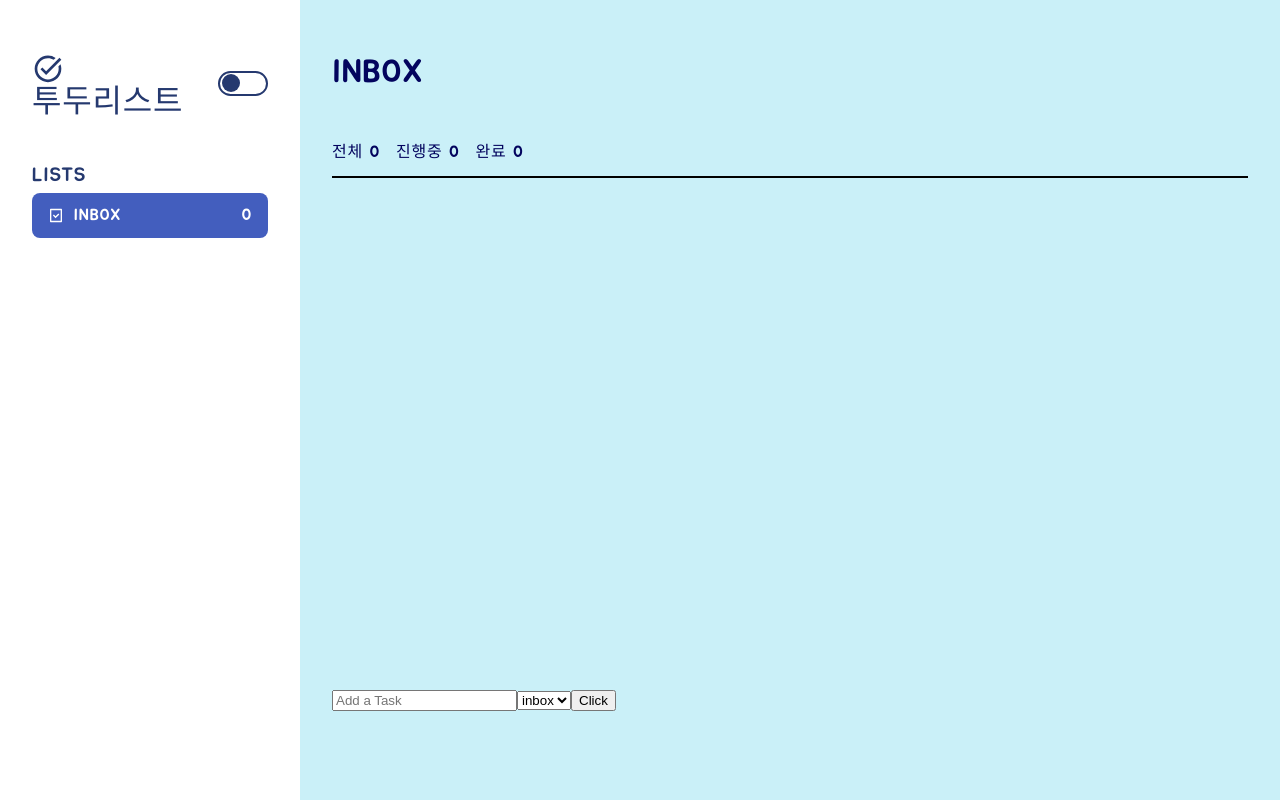
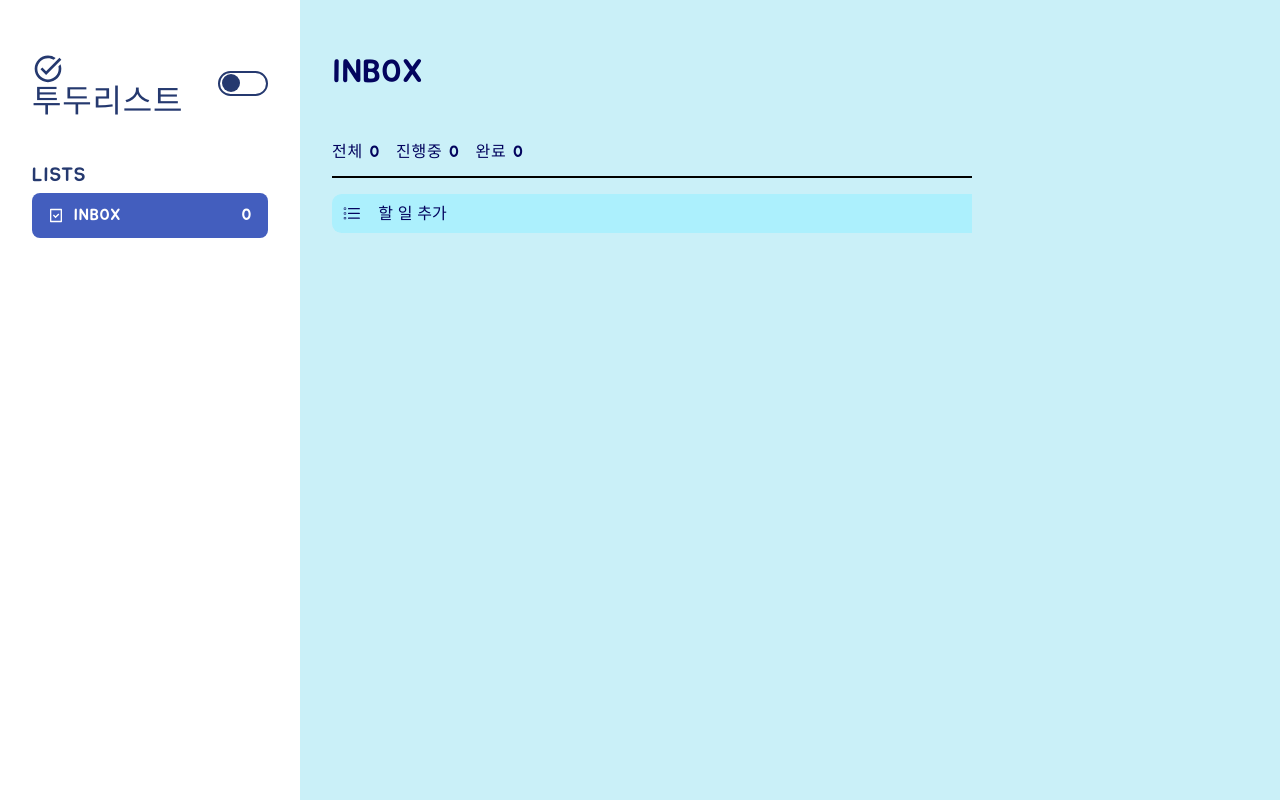
Before and after one commit to scseong/TodoList, a React (Create React App) app: page / in a window 1280 px wide. Built offline with nearby package versions, Linux system fonts and the light colour scheme.

Commit message:
feat: 투두리스트 생성폼 (#11)

```diff
--- a/src/components/Board.module.css
+++ b/src/components/Board.module.css
@@ -20,3 +20,7 @@
   font-size: 2rem;
   line-height: 1.5;
 }
+
+.container {
+  max-width: 50vw;
+}
--- a/src/components/Board.tsx
+++ b/src/components/Board.tsx
@@ -17,8 +17,8 @@ export default function Board() {
       </div>
       <div className={styles.container}>
         <BoardNav category={category} />
+        <CreateToDo category={category} />
         <ToDoList category={category} status={status} />
-        <CreateToDo />
       </div>
     </main>
   );
--- a/src/components/BoardNav.module.css
+++ b/src/components/BoardNav.module.css
@@ -1,6 +1,6 @@
 /* main nav */
 .nav {
-  margin-bottom: 2rem;
+  margin-bottom: 1rem;
 }
 
 /* main nav in contnets */
--- /dev/null
+++ b/src/components/CreateToDo.module.css
@@ -0,0 +1,36 @@
+.todoForm {
+  margin-bottom: 1rem;
+}
+
+.todoBox {
+  display: flex;
+  align-items: center;
+  padding-left: 0.6rem;
+  border-radius: 0.6rem;
+  background-color: #acf0fd;
+  transition: outline-color 1s ease-in-out;
+}
+
+.todoBox svg {
+  width: 20px;
+  height: 20px;
+  margin-right: 0.5rem;
+  color: var(--main-text);
+}
+
+.todoBox input {
+  width: 100%;
+  background: inherit;
+  outline: none;
+  border: none;
+  font-size: 1rem;
+  padding: 0.6rem;
+}
+
+.todoBox:has(input:focus) {
+  outline: 2px solid var(--main-text);
+}
+
+.todoBox input::placeholder {
+  color: var(--main-text);
+}
--- a/src/components/CreateToDo.tsx
+++ b/src/components/CreateToDo.tsx
@@ -1,11 +1,14 @@
 import React, { useState } from 'react';
-import { useToDosDispatch, useToDosState } from '../reducer/ToDosContext';
+import { useToDosDispatch } from '../reducer/ToDosContext';
+import styles from './CreateToDo.module.css';
+import { BsListTask } from 'react-icons/bs';
 
-export default function CreateToDo() {
-  const toDos = useToDosState();
-  const toDoCategory = Object.keys(toDos);
+interface ICreateToDoProps {
+  category: string;
+}
+
+export default function CreateToDo({ category }: ICreateToDoProps) {
   const [task, setTask] = useState('');
-  const [category, setCategory] = useState('inbox');
 
   const dispatch = useToDosDispatch();
   const onSubmit = (e: React.FormEvent<HTMLFormElement>) => {
@@ -21,41 +24,28 @@ export default function CreateToDo() {
       category,
       payload: { id, description, done, createdBy },
     });
+
+    setTask('');
   };
 
-  //React.ChangeEvent<HTMLInputElement>
-  const onChange = (e: any) => {
-    const { name, value } = e.target;
-    switch (name) {
-      case 'category':
-        setCategory(value);
-        break;
-      case 'task':
+  const onChange = (e: React.ChangeEvent<HTMLInputElement>) => {
+    const { value } = e.target;
     setTask(value);
-        break;
-      default:
-        console.error('error');
-    }
   };
 
   return (
-    <form onSubmit={onSubmit}>
+    <form className={styles.todoForm} onSubmit={onSubmit}>
+      <div className={styles.todoBox}>
+        <BsListTask />
         <input
           name="task"
           value={task}
           onChange={onChange}
           type="text"
-        placeholder="Add a Task"
+          placeholder="할 일 추가"
+          required
         />
-
-      <select name="category" id="" value={category} onChange={onChange}>
-        {toDoCategory.map((category) => (
-          <option key={category} value={category}>
-            {category}
-          </option>
-        ))}
-      </select>
-      <button>Click</button>
+      </div>
     </form>
   );
 }
--- a/src/components/ToDoList.tsx
+++ b/src/components/ToDoList.tsx
@@ -46,12 +46,11 @@ export default function ToDoList({ category, status }: IToDoListProps) {
   useEffect(() => {
     const newSelectedIds = new Set();
     const completedToDosIds = toDos[category]?.map((toDo) => {
-      if (toDo.done === false) return;
-      return toDo.id;
+      if (toDo.done === true) return toDo.id + '';
     });
-    completedToDosIds?.map((id) => newSelectedIds.add(id));
+    completedToDosIds.filter((e) => e)?.map((id) => newSelectedIds.add(id));
     setSelectedIds(newSelectedIds);
-  }, []);
+  }, [category]);
 
   return (
     <div className={styles.wrapper}>
@@ -65,7 +64,7 @@ export default function ToDoList({ category, status }: IToDoListProps) {
                   type="checkbox"
                   id={toDo.id + ''}
                   onChange={() => handleOnChange(toDo.id + '')}
-                  checked={selectedIds.has(toDo.id)}
+                  checked={selectedIds.has(toDo.id + '')}
                   hidden
                 />
                 <label htmlFor={toDo.id + ''}></label>
@@ -90,7 +89,7 @@ export default function ToDoList({ category, status }: IToDoListProps) {
                   type="checkbox"
                   id={toDo.id + ''}
                   onChange={() => handleOnChange(toDo.id + '')}
-                  checked={selectedIds.has(toDo.id)}
+                  checked={selectedIds.has(toDo.id + '')}
                   hidden
                 />
                 <label htmlFor={toDo.id + ''}></label>
--- a/src/index.css
+++ b/src/index.css
@@ -47,6 +47,9 @@ a {
     text-decoration: none;
     color: inherit;
 }
+input {
+	font-family: 'Jua', sans-serif;
+}
 * {
     box-sizing: border-box;
 }
```
Lines whose indentation alone changed are shown as unchanged.
